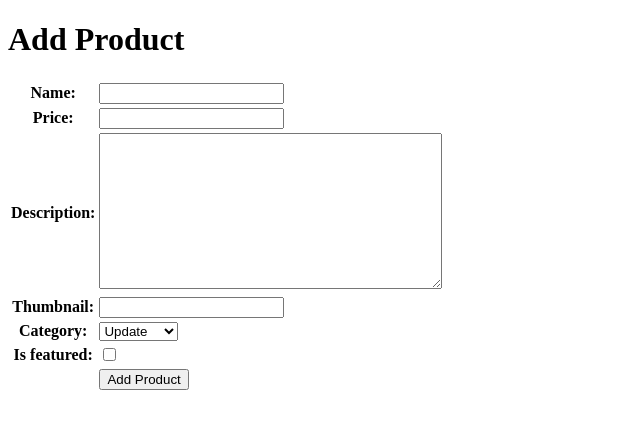
After one commit to Kallln/weballinshops, a Django app: page /create-product/ in a window 1280 px wide. The commit adds this page. Shown: the top 429 px of the page, without its empty margins (0-640 px from the left). Run offline with Django 5.2, Linux system fonts and the light colour scheme.

Commit message:
Selesai fitur tambah dan lihat dari id, xml ataupun json

```diff
--- /dev/null
+++ b/main/forms.py
@@ -0,0 +1,7 @@
+from django.forms import ModelForm
+from main.models import Product
+
+class ProductForm(ModelForm):
+    class Meta:
+        model = Product
+        fields = ["name", "price", "description", "thumbnail", "category", "is_featured"]
--- a/main/models.py
+++ b/main/models.py
@@ -20,16 +20,7 @@ class Product(models.Model):
     category = models.CharField(max_length=20, choices=CATEGORY_CHOICES, default='update')
     is_featured = models.BooleanField(default=False)
 
-    news_views = models.PositiveIntegerField(default=0)
     created_at = models.DateTimeField(auto_now_add=True)
 
     def __str__(self):
         return self.title
-
-    @property
-    def is_news_hot(self):
-        return self.news_views > 20
-
-    def increment_views(self):
-        self.news_views += 1
-        self.save()
--- /dev/null
+++ b/main/templates/create_product.html
@@ -0,0 +1,18 @@
+{% extends 'base.html' %}
+{% block content %}
+<h1>Add Product</h1>
+
+<form method="POST">
+  {% csrf_token %}
+  <table>
+    {{ form.as_table }}
+    <tr>
+      <td></td>
+      <td>
+        <input type="submit" value="Add Product" />
+      </td>
+    </tr>
+  </table>
+</form>
+
+{% endblock %}
--- a/main/urls.py
+++ b/main/urls.py
@@ -1,8 +1,14 @@
 from django.urls import path
-from main.views import show_main
+from main.views import show_main, create_product, show_product, show_xml, show_json, show_json_by_id, show_xml_by_id
 
 app_name = 'main'
 
 urlpatterns = [
     path('', show_main, name='show_main'),
+    path('create-product/', create_product, name='create_product'),
+    path('product/<str:id>/', show_product, name='show_product'),
+    path('xml/', show_xml, name='show_xml'),
+    path('json/', show_json, name='show_json'),
+    path('xml/<str:product_id>/', show_xml_by_id, name='show_xml_by_id'),
+    path('json/<str:product_id>/', show_json_by_id, name='show_json_by_id'),
 ]
--- a/main/views.py
+++ b/main/views.py
@@ -1,11 +1,62 @@
-from django.shortcuts import render
+from django.shortcuts import render, redirect, get_object_or_404
+from main.forms import ProductForm
+from main.models import Product
+from django.http import HttpResponse
+from django.core import serializers
 
 # Create your views here.
 def show_main(request):
+    product_list = Product.objects.all()
+
     context = {
         'judul' : 'WeBallin\' Shop',
         'creator' : 'Ahmad Haikal Najmuddin - PBP F',
-
+        'product_list' : product_list
     }
 
     return render(request, "main.html", context)
+
+def create_product(request):
+    form = ProductForm(request.POST or None)
+
+    if form.is_valid() and request.method == "POST":
+        form.save()
+        return redirect('main:show_main')
+
+    context = {'form': form}
+    return render(request, "create_product.html", context)
+
+def show_product(request, id):
+    product = get_object_or_404(Product, pk=id)
+
+    context = {
+        'product' : product
+    }
+
+    return render(request, "product_detail.html", context)
+
+def show_xml(request):
+    product_list = Product.objects.all()
+    xml_data = serializers.serialize("xml", product_list)
+    return HttpResponse(xml_data, content_type="application/xml")
+
+def show_json(request):
+    product_list = Product.objects.all()
+    json_data = serializers.serialize("json", product_list)
+    return HttpResponse(json_data, content_type="application/json")
+
+def show_xml_by_id(request, product_id):
+    try:
+        product_item = Product.objects.filter(pk=product_id)
+        xml_data = serializers.serialize("xml", product_item)
+        return HttpResponse(xml_data, content_type="application/xml")
+    except Product.DoesNotExist:
+        return HttpResponse(status=404)
+
+def show_json_by_id(request, product_id):
+    try:
+        product_item = Product.objects.get(pk=product_id)
+        json_data = serializers.serialize("json", [product_item])
+        return HttpResponse(json_data, content_type="application/json")
+    except Product.DoesNotExist:
+        return HttpResponse(status=404)
--- /dev/null
+++ b/templates/base.html
@@ -0,0 +1,13 @@
+{% load static %}
+<!DOCTYPE html>
+<html lang="en">
+<head>
+    <meta charset="UTF-8" />
+    <meta name="viewport" content="width=device-width, initial-scale=1.0" />
+    {% block meta %} {% endblock meta %}
+</head>
+
+<body>
+    {% block content %} {% endblock content %}
+</body>
+</html>
--- a/weballinshops/settings.py
+++ b/weballinshops/settings.py
@@ -31,7 +31,9 @@ PRODUCTION = os.getenv('PRODUCTION', 'False').lower() == 'true'
 DEBUG = True
 
 ALLOWED_HOSTS = ["localhost", "127.0.0.1", "ahmad-haikal41-weballinshops.pbp.cs.ui.ac.id"]
-
+CSRF_TRUSTED_ORIGINS = [
+    "https://ahmad-haikal41-weballinshops.pbp.cs.ui.ac.id"
+]
 
 # Application definition
 
@@ -60,7 +62,7 @@ ROOT_URLCONF = 'weballinshops.urls'
 TEMPLATES = [
     {
         'BACKEND': 'django.template.backends.django.DjangoTemplates',
-        'DIRS': [],
+        'DIRS': [BASE_DIR / 'templates'],
         'APP_DIRS': True,
         'OPTIONS': {
             'context_processors': [
```
Also changed, not shown: main/templates/main.html (+41 -12 lines), main/templates/product_detail.html (added, +16 -0 lines), main/migrations/0002_remove_product_news_views.py (added).
